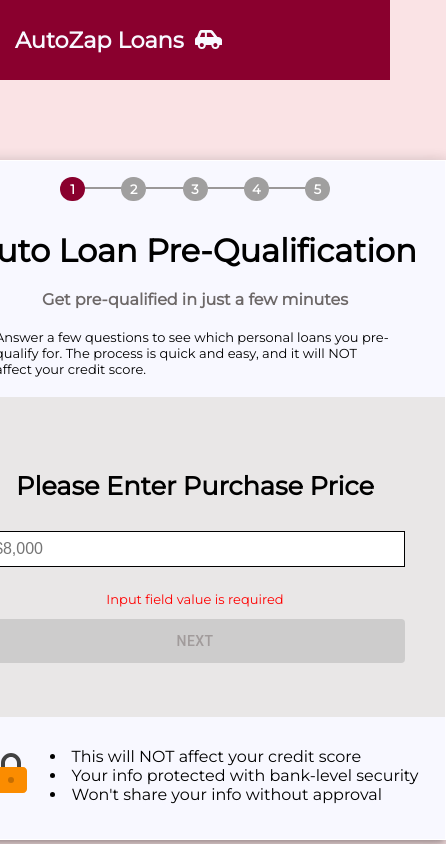
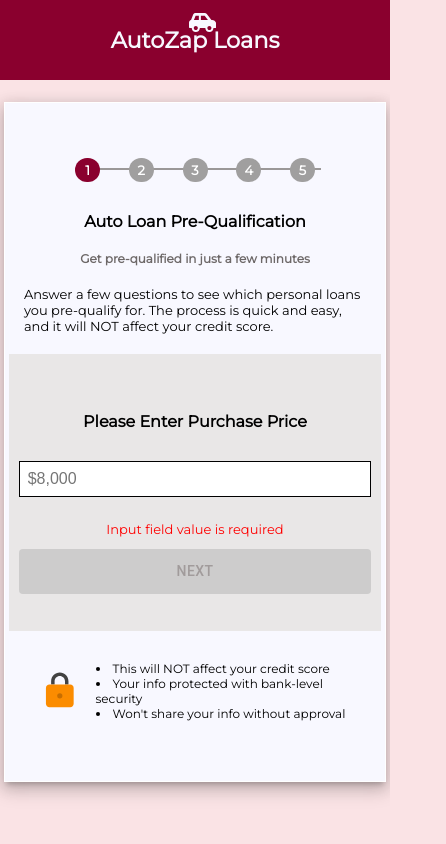
Before and after one commit to lyntechi/loan-app, a React (Create React App) app in the folder app/: page / in a window 390 px wide. Shown: the whole page, 446 px wide, since content can reach past the window. Built offline with nearby package versions, Linux system fonts and the light colour scheme.

Commit message:
created media queries for mobile view

```diff
--- a/app/src/styles/createAccount.scss
+++ b/app/src/styles/createAccount.scss
@@ -1,3 +1,5 @@
+@import "./mixins.scss";
+
 .create-account-page {
   .container {
     max-width: 960px;
@@ -6,6 +8,9 @@
     display: flex;
     justify-content: center;
     margin: 0 auto;
+    @include responsive(mobile) {
+      width: 95%;
+    }
     form {
       margin-top: 5rem;
       display: flex;
@@ -20,6 +25,11 @@
         0px 5px 5px -3px rgba(0, 0, 0, 0.2);
       border: 1px solid rgb(255, 255, 255);
       padding: 30px;
+      @include responsive(mobile) {
+        width: 100%;
+        padding: 10px;
+        margin-top: 2.5rem;
+      }
       :nth-child(3) {
         font-weight: bold;
       }
@@ -29,11 +39,17 @@
         outline: none;
         border: 1px solid black;
         margin-bottom: 0px;
+        @include responsive(mobile) {
+          width: 95%;
+        }
       }
       p {
         text-align: center;
         font-size: 1rem;
         margin-top: 20px;
+        @include responsive(mobile) {
+          font-size: 13px;
+        }
       }
 
       h5 {
@@ -42,11 +58,18 @@
         text-align: center;
         margin: 40px 0px;
         width: 100%;
+        @include responsive(mobile) {
+          font-size: 1.2rem;
+        }
         .green-flag {
           width: 50px;
           position: absolute;
           top: 40px;
           left: 220px;
+          @include responsive(mobile) {
+            top: 28px;
+            left: 120px;
+          }
         }
       }
       .error-p {
--- a/app/src/styles/disqualifyPage.scss
+++ b/app/src/styles/disqualifyPage.scss
@@ -1,3 +1,5 @@
+@import "./mixins.scss";
+
 .disqualify-page {
   .container {
     display: flex;
@@ -5,6 +7,9 @@
     justify-content: center;
     max-width: 960px;
     margin: 0 auto;
+    @include responsive(mobile) {
+      width: 95%;
+    }
     .message-container {
       display: flex;
       flex-direction: column;
@@ -19,23 +24,40 @@
         0px 3px 14px 2px rgba(0, 0, 0, 0.12),
         0px 5px 5px -3px rgba(0, 0, 0, 0.2);
       border: 1px solid rgb(255, 255, 255);
+      @include responsive(mobile) {
+        width: 95%;
+        padding: 20px;
+        margin: 2.5rem auto;
+      }
       span {
         font-weight: bold;
       }
       h1 {
         font-size: 2rem;
         margin: 20px 0px;
+        @include responsive(mobile) {
+          font-size: 1.2rem;
+          width: 100%;
+          text-align: center;
+        }
       }
       h2 {
         color: red;
         margin: 20px 0px;
+        @include responsive(mobile) {
+          font-size: 13px;
+          text-align: center;
+        }
       }
       p {
         font-size: 14px;
         width: 100%;
         text-align: center;
         margin: 10px 0px;
+        @include responsive(mobile) {
+          font-size: 13px;
         }
       }
     }
   }
+}
--- a/app/src/styles/landingPage.scss
+++ b/app/src/styles/landingPage.scss
@@ -1,3 +1,5 @@
+@import "./mixins.scss";
+
 .landing-page {
   .container {
     max-width: 960px;
@@ -5,6 +7,9 @@
     display: flex;
     justify-content: center;
     align-items: center;
+    @include responsive(mobile) {
+      width: 98%;
+    }
     form {
       margin-top: 5rem;
       display: flex;
@@ -18,10 +23,18 @@
         0px 3px 14px 2px rgba(0, 0, 0, 0.12),
         0px 5px 5px -3px rgba(0, 0, 0, 0.2);
       border: 1px solid rgb(255, 255, 255);
+      @include responsive(mobile) {
+        width: 100%;
+        margin-top: 1.4rem;
+        padding: 30px 0px;
+      }
       p {
         font-size: 13px;
         width: 80%;
         margin: 20px 0px;
+        @include responsive(mobile) {
+          width: 90%;
+        }
       }
       .steps-tracker {
         display: flex;
@@ -29,6 +42,10 @@
         width: 70%;
         padding: 0px 30px;
         text-align: center;
+        @include responsive(mobile) {
+          width: 320px;
+          margin-top: 15px;
+        }
         .steps-tracker-changer {
           background: #8a002e;
           margin: 10px;
@@ -64,9 +81,15 @@
       h1 {
         font-size: 2rem;
         margin: 20px 0px;
+        @include responsive(mobile) {
+          font-size: 16px;
+        }
       }
       h2 {
         color: rgb(109, 104, 104);
+        @include responsive(mobile) {
+          font-size: 12px;
+        }
       }
       input {
         padding: 8px;
@@ -84,10 +107,18 @@
         flex-direction: column;
         align-items: center;
         justify-content: center;
+        @include responsive(mobile) {
+          width: 98%;
+          padding: 34px 10px;
+        }
         h1 {
           text-align: center;
           font-size: 1.6rem;
           margin-bottom: 30px;
+          @include responsive(mobile) {
+            font-size: 16px;
+            width: 100%;
+          }
         }
         .error-p {
           color: red;
@@ -123,9 +154,20 @@
         margin: 30px 0px;
         display: flex;
         align-items: center;
+        @include responsive(mobile) {
+          width: 90%;
+        }
         .lock-logo {
           font-size: 3rem;
           margin: 0px 15px;
+          @include responsive(mobile) {
+            font-size: 2.6rem;
+          }
+        }
+        li {
+          @include responsive(mobile) {
+            font-size: 12px;
+          }
         }
       }
     }
--- a/app/src/styles/mixins.scss
+++ b/app/src/styles/mixins.scss
@@ -1,3 +1,11 @@
 @import url("https://fonts.googleapis.com/css2?family=Montserrat&display=swap");
 
 $mainFont: "Montserrat", sans-serif;
+
+@mixin responsive($breakpoint) {
+  @if $breakpoint == mobile {
+    @media only screen and (max-width: 600px) {
+      @content;
+    }
+  }
+}
--- a/app/src/styles/nav.scss
+++ b/app/src/styles/nav.scss
@@ -1,3 +1,5 @@
+@import "./mixins.scss";
+
 nav {
   background: #8a002e;
   .container {
@@ -9,15 +11,26 @@
     max-width: 960px;
     margin: 0 auto;
     color: ghostwhite;
+    @include responsive(mobile) {
+      justify-content: center;
+    }
     h1 {
       font-size: 1.4rem;
       position: relative;
       padding: 0px 15px;
+      @include responsive(mobile) {
+        padding: 0px;
+      }
+
       .car-logo {
         position: absolute;
         font-size: 1.7rem;
         top: 0px;
         left: 195px;
+        @include responsive(mobile) {
+          left: 78px;
+          top: -17px;
+        }
       }
     }
   }
```
Lines whose indentation alone changed are shown as unchanged.
